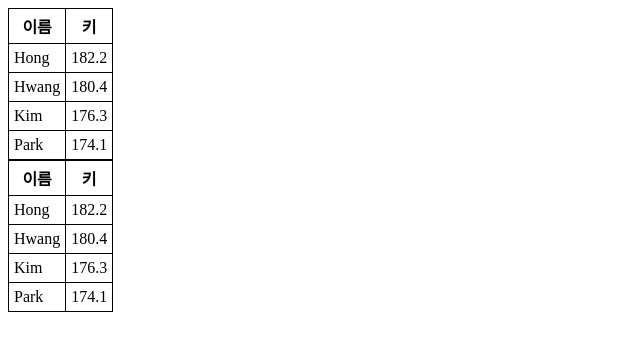
After one commit to eunjiP/green_full-stack, a PHP site: page /foreach_mission.php in a window 1280 px wide. The commit adds this page. Shown: the top 351 px of the page, without its empty margins (0-640 px from the left). Run offline with PHP 8.4, Linux system fonts and the light colour scheme.

Commit message:
20220411 수업 내용

```diff
--- /dev/null
+++ b/PHP/ch05/foreach_mission.php
@@ -0,0 +1,50 @@
+<?php
+    /*
+        array에 담겨져 있는 key와 값을 테이블 형식으로 출력
+    */
+
+   $array = array(
+       "Hong" => 182.2,
+       "Hwang" => 180.4,
+       "Kim" => 176.3,
+       "Park" => 174.1
+   );
+
+   //내 답
+   print "<table border = 1>";
+   print "<tr><th>이름</th><th>키</th></tr>";
+   foreach($array as $key => $val)
+   {
+       print "<tr><td>" . $key . "</td><td>" . $val . "</td></tr>";
+   }
+   print "</table>";
+?>
+
+<!-- 강사님 답 -->
+<style>
+    table {border-collapse: collapse;}
+    table, th, td { border:1px solid #000;}
+    th, td {padding:5px;}
+</style>
+<table>
+    <tr>
+        <th>이름</th>
+        <th>키</th>
+    </tr>
+
+<?php
+    $array = array(
+        "Hong" => 182.2,
+        "Hwang" => 180.4,
+        "Kim" => 176.3,
+        "Park" => 174.1
+    );
+    foreach($array as $key => $val)
+    {
+        print "<tr>";
+        print "<td>${key}</td>";
+        print "<td>$val</td>";
+        print "</tr>";
+    }
+?>
+</table>
--- a/PHP/ch05/freshman.php
+++ b/PHP/ch05/freshman.php
@@ -1,5 +1,5 @@
 <?php
-    //이 배열은 순서와는 상관없는 배열
+    //이 배열은 순서와는 상관없는 배열-시퀀스(순서)가 없는 배열
     $freshman = array(
         //키    => 값
         "David" => "Computer",
@@ -11,7 +11,7 @@
 
     print_r($freshman);
 
-    print "<br>";
+    print "<br><br>";
     print $freshman["David"] . "<br>";
     print $freshman["Alice"] . "<br>";
     print $freshman["Elsa"] . "<br>";
@@ -26,6 +26,7 @@
     print $freshman["Frank"] . "<br>";
 
     $freshman[0] = "안녕";
+    $freshman["0"] = "Hello";   //동일한 결과
     print "<br><br>";
     print_r($freshman);
 
--- a/PHP/ch05/matrix_mission.php
+++ b/PHP/ch05/matrix_mission.php
@@ -13,9 +13,9 @@
     $names = array("영수", "순자", "영철", "옥순", "철수");
     $each_scores = array(0, 0, 0);
     print "-- 합계 --<br>";
-    for($i = 0; $i<count($scores); $i++)
+    for($i = 0; $i<count($scores); $i++)    //0~4
     {
-        for($j = 0; $j <count($scores[$i]);$j++)
+        for($j = 0; $j <count($scores[$i]);$j++)    //0~2
         {
              $each_scores[$i] += $scores[$i][$j];
         }
```
Also changed, not shown: PHP/ch05/deep_copy.php (added, +18 -0 lines), PHP/ch05/foreach.php (added, +20 -0 lines).
